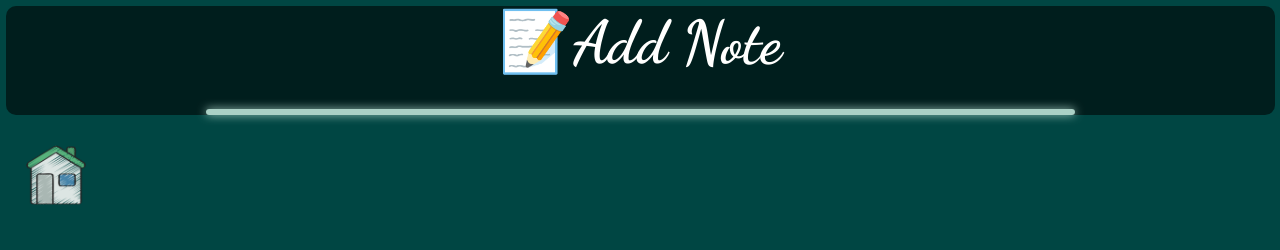
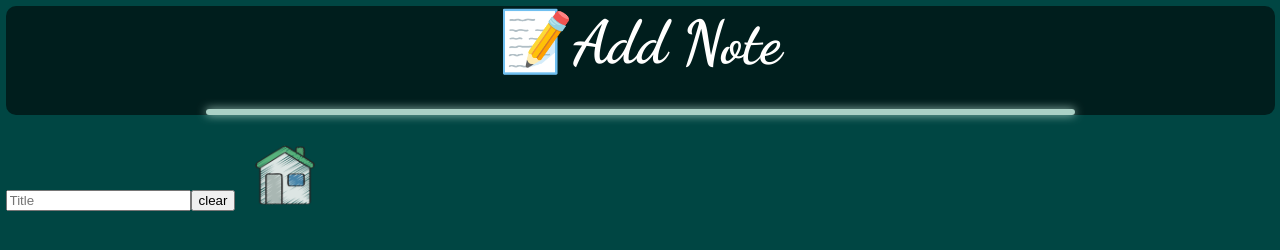
Before and after one commit to prathamagre/NoteBox, a React app: page /add in a window 1280 px wide. Built offline with nearby package versions, Linux system fonts and the light colour scheme; a web font is replaced by a local one.

Commit message:
form handling applied

```diff
--- a/src/components/HomeButton/HomeButton.css
+++ b/src/components/HomeButton/HomeButton.css
@@ -15,6 +15,7 @@
         position: fixed;
         bottom: 8px;
         right: 8px;
+        margin: 10px;
         height: 55px;
     }
 }
--- a/src/views/Add/add.js
+++ b/src/views/Add/add.js
@@ -1,16 +1,36 @@
-import React from 'react'
+import React, { useState} from 'react'
 import './add.css'
 import HomeButton from '../../components/HomeButton/HomeButton'
 
-function add() {
+function Add() {
+  const [title, setTitle] = useState("");
+
   return (
     <div>
-    <div className="secondary">
-      <h2 className="text-center highlight">📝Add Note</h2><hr></hr>
+      <div className="secondary">
+        <h2 className="text-center highlight">📝Add Note</h2><hr></hr>
+      </div>
+
+      <input
+        type="text"
+        placeholder="Title"
+        value={title}
+        onChange={(e) => {
+          console.log(e.target.value);
+          setTitle(e.target.value);
+        }}
+      />
+      <button
+      type="button"
+      onClick={()=>{
+        setTitle("");
+      }}>
+        clear
+      </button>
+
+      <HomeButton />
     </div>
-    <HomeButton/>
-    </div>
-  )
+  );
 }
 
-export default add
+export default Add
```
